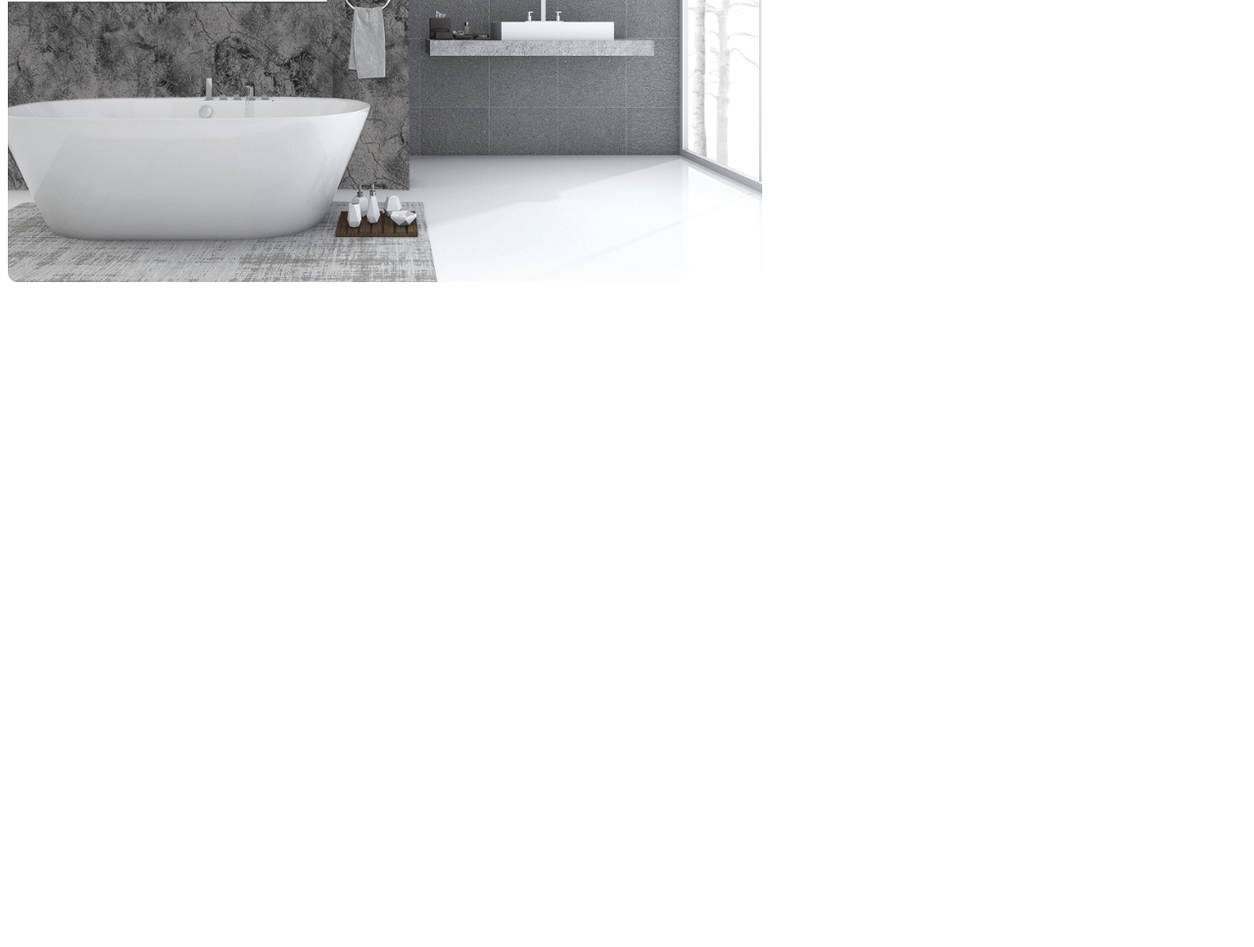
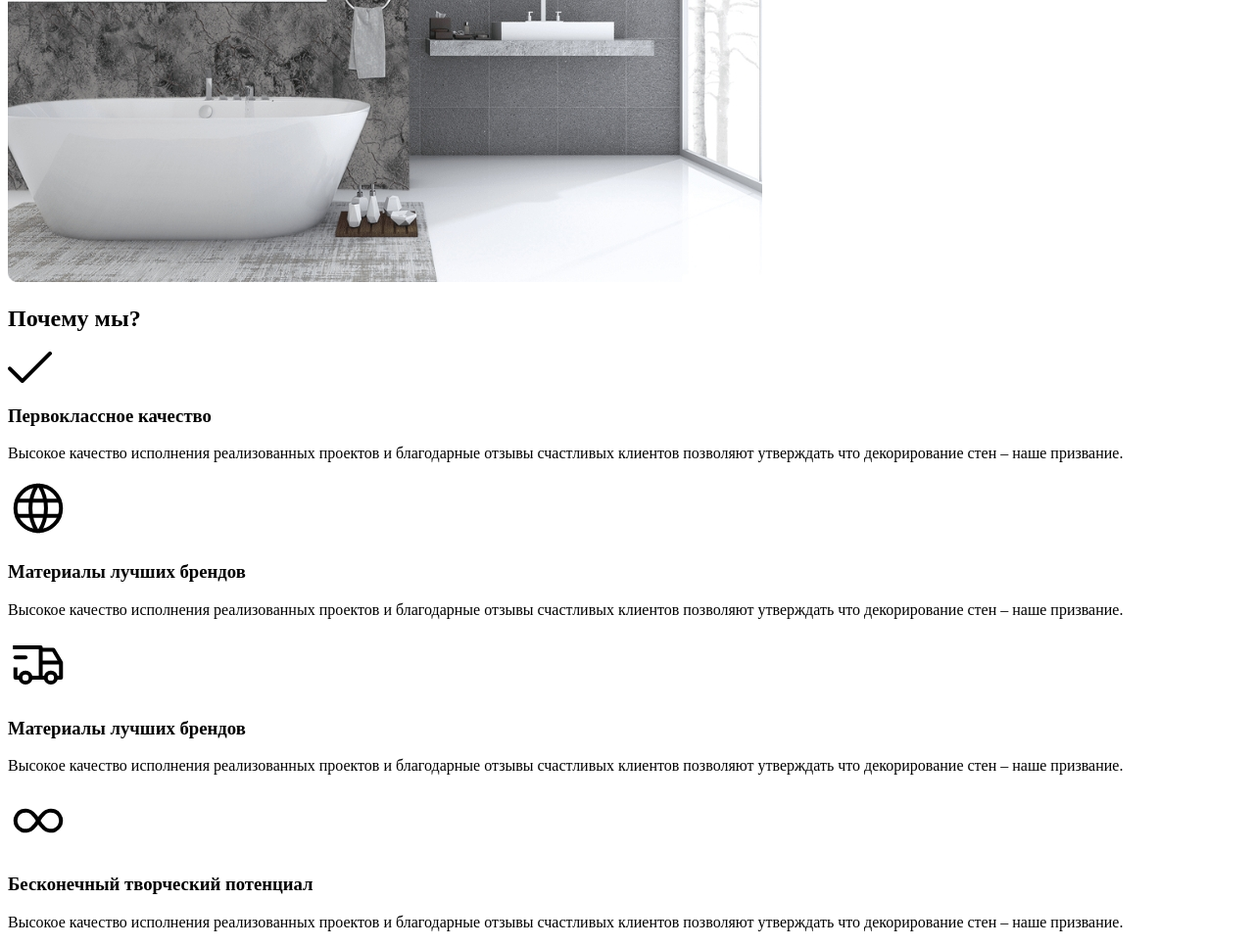
Before and after one commit to MaximZozulya/Decor-color-expert, a plain HTML site: page index.html in a window 1280 px wide. Shown: the part 856-1823 px from the top of the page at 98% size. Before the commit the page ends 1156 px from the top, so only its background shows below. Drawn offline with Linux system fonts and the light colour scheme.

Commit message:
add new section question for file index.html

```diff
--- a/index.html
+++ b/index.html
@@ -7,8 +7,8 @@
   </head>
   <body>
     <div class="wrapper">
+      <div class="container">
       <header class="header">
-        <div class="container">
           <nav class="header-nav">
             <a href="./" class="logo-link"><img class="logo" src="img/logo.svg" alt="logo"/></a>
             <ul class="nav-list">
@@ -23,7 +23,7 @@
               <a href="#">Обратный звонок</a>
             </div>
           </nav>
-          <h1 class="header-title">Нанесение декоративных штукатурок премиум сегмента в современном стиле </h1>
+          <h1 class="header-title title">Нанесение декоративных штукатурок премиум сегмента в современном стиле </h1>
           <div class="header-card">
             <img class="header-card_img" src="img/present.svg" alt="card-image" >
             <span class="header-card_text">Наши клиенты получают скидку 10% на материалы</span>
@@ -34,9 +34,9 @@
       <!-- /.header -->
 
       <main class="main">
+        <div class="container">
         <section class="about">
-          <div class="container">
-            <h2 class="about-title">О нас</h2>
+            <h2 class="about-title title">О нас</h2>
             <div class="about-info">
               <div class="about-text">
                 <p>
@@ -44,7 +44,7 @@
                   требованиям и желаниям заказчика, были актуальными и уникальными.
                 </p>
                 <p>
-                  Décor color expert - это команда профессионалов, которые воплощают в реальность самые сложные пожелания заказчика.
+                  <strong>Décor color expert</strong> - это команда профессионалов, которые воплощают в реальность самые сложные пожелания заказчика.
                   Мы не просто делаем штукатурные работы и предоставляем услуги по окрашиванию стен, а создаем искусство, которое долгие
                   годы будет радовать Ваш глаз и сохранит первоклассное качество.
                 </p>
@@ -54,6 +54,55 @@
           </div>
         </section>
         <!-- /.section about -->
+
+        <div class="container">
+          <section class="question">
+            <h2 class="question-title title">Почему мы?</h2>
+            <div class="question-cards">
+              <div class="question-card">
+                <img class="card-img" src="img/card-1.svg" alt="card-image">
+                <h3 class="card-title">Первоклассное качество</h3>
+                <p class="card-text">
+                  Высокое качество исполнения реализованных проектов
+                  и благодарные отзывы счастливых клиентов позволяют утверждать что декорирование стен – наше призвание.
+                </p>
+              </div>
+              <div class="question-card">
+                <img class="card-img" src="img/card-2.svg" alt="card-image">
+                <h3 class="card-title">Материалы лучших брендов</h3>
+                <p class="card-text">
+                  Высокое качество исполнения реализованных проектов
+                  и благодарные отзывы счастливых клиентов позволяют утверждать что декорирование стен – наше призвание.
+                </p>
+              </div>
+              <div class="question-card">
+                <img class="card-img" src="img/card-3.svg" alt="card-image">
+                <h3 class="card-title">Материалы лучших брендов</h3>
+                <p class="card-text">
+                  Высокое качество исполнения реализованных проектов
+                  и благодарные отзывы счастливых клиентов позволяют утверждать что декорирование стен – наше призвание.
+                </p>
+              </div>
+              <div class="question-card">
+                <img class="card-img" src="img/card-4.svg" alt="card-image">
+                <h3 class="card-title">Бесконечный творческий потенциал </h3>
+                <p class="card-text">
+                  Высокое качество исполнения реализованных проектов
+                  и благодарные отзывы счастливых клиентов позволяют утверждать что декорирование стен – наше призвание.
+                </p>
+              </div>
+            </div>
+          </section>
+        </div>
+        <!-- /.question -->
+
+        <section class="portfolio">
+          <div class="portfolio-slider">
+
+          </div>
+        </section>
+        <!-- /.portfolio -->
+
       </main>
       <!-- /.main -->
 
```
Also changed, not shown: img/card-1.svg (added), img/card-2.svg (added), img/card-3.svg (added), img/card-4.svg (added).
